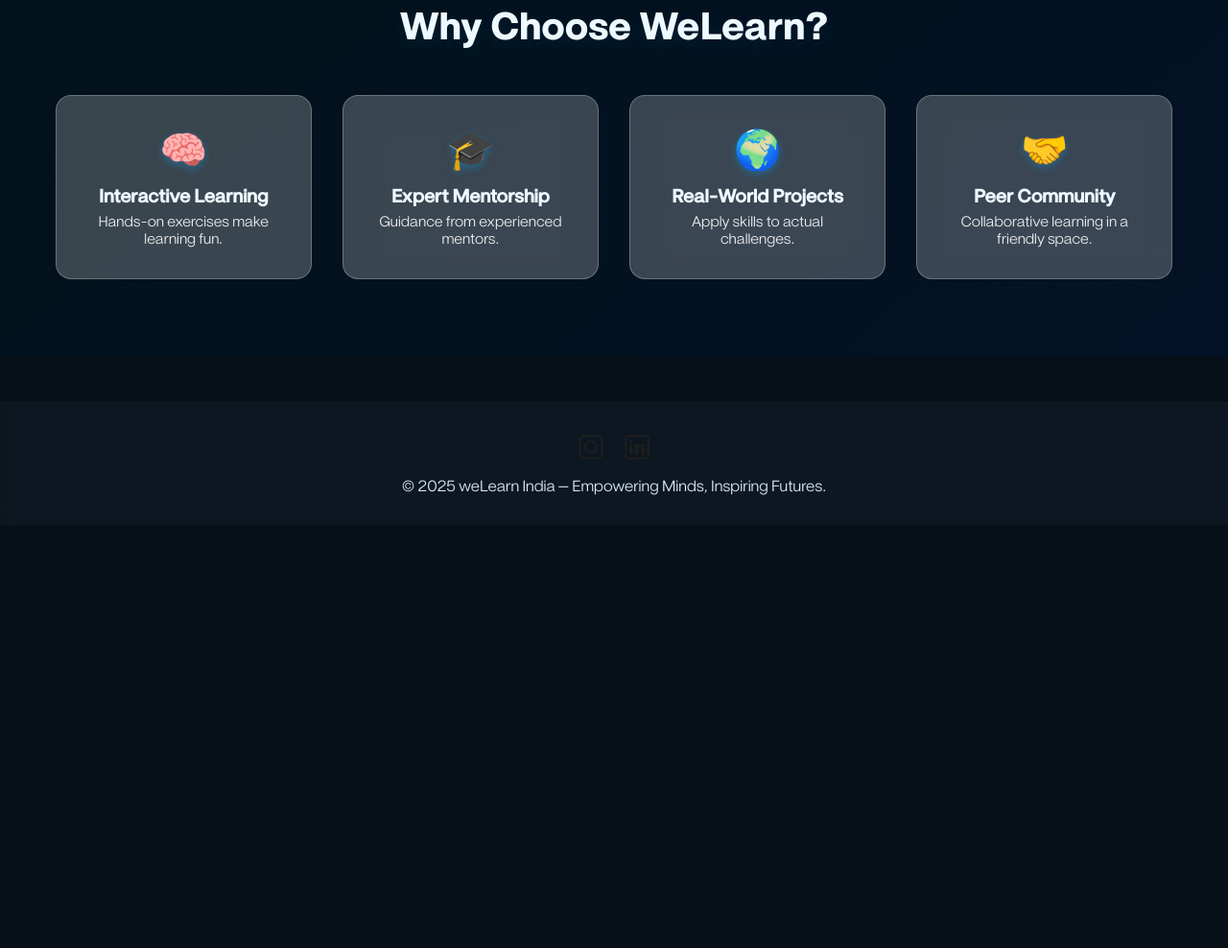
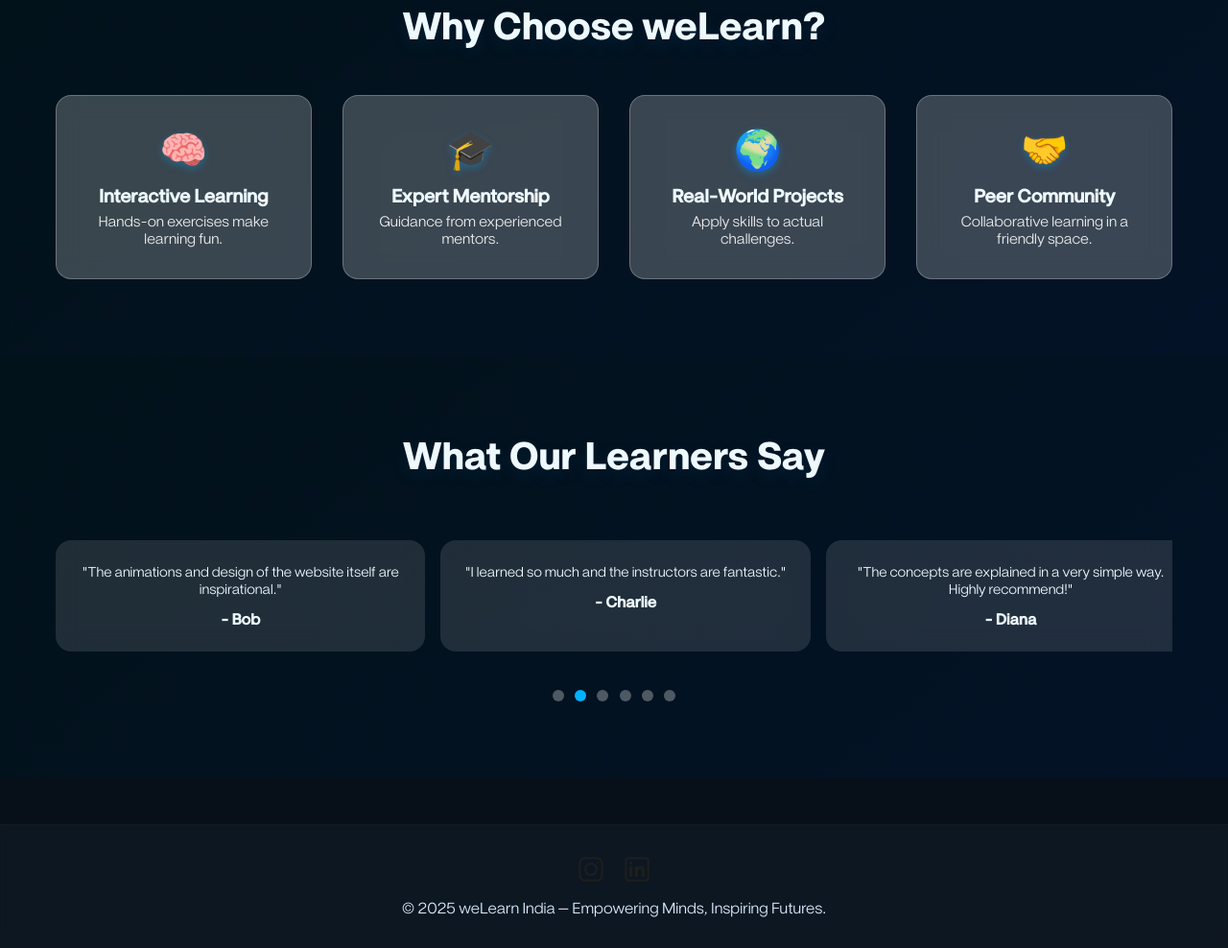
Before and after one commit to itsadithyakv/weLearnWebsite, a plain HTML site: page index.html in a window 1280 px wide. Shown: the part 877-1865 px from the top of the page at 96% size. Before the commit the page ends 1425 px from the top, so only its background shows below. Drawn offline with Linux system fonts and the light colour scheme; a web font is replaced by a local one.

Commit message:
Testimonials perfected

```diff
--- a/index.html
+++ b/index.html
@@ -77,7 +77,7 @@
 
 <!-- FEATURES SECTION -->
 <section class="features-section">
-  <h3 class="section-title fade-in">Why Choose WeLearn?</h3>
+  <h3 class="section-title fade-in">Why Choose weLearn?</h3>
   <div class="features-grid">
     <div class="feature-card fade-in">
       <div class="feature-icon">🧠</div>
@@ -103,6 +103,41 @@
 </section>
 
 
+<section class="testimonial-section">
+  <h2 class="section-title">What Our Learners Say</h2>
+  <div class="testimonial-carousel-wrapper">
+    <div class="testimonial-track">
+      <div class="testimonial-card fade-in">
+        <p>"Amazing experience! The courses are clear and practical."</p>
+        <h4>- Alice</h4>
+      </div>
+      <div class="testimonial-card fade-in">
+        <p>"The animations and design of the website itself are inspirational."</p>
+        <h4>- Bob</h4>
+      </div>
+      <div class="testimonial-card fade-in">
+        <p>"I learned so much and the instructors are fantastic."</p>
+        <h4>- Charlie</h4>
+      </div>
+      <div class="testimonial-card fade-in">
+        <p>"The concepts are explained in a very simple way. Highly recommend!"</p>
+        <h4>- Diana</h4>
+      </div>
+      <div class="testimonial-card fade-in">
+        <p>"Beautiful design and smooth animations, makes learning fun."</p>
+        <h4>- Ethan</h4>
+      </div>
+      <div class="testimonial-card fade-in">
+        <p>"The best online learning platform I've ever used."</p>
+        <h4>- Fiona</h4>
+      </div>
+    </div>
+  </div>
+  <div class="testimonial-dots"></div>
+</section>
+
+
+
 
   <!-- FOOTER glass -->
   <footer class="footer-glass">
--- a/scripts/home.js
+++ b/scripts/home.js
@@ -29,3 +29,51 @@ function fadeInOnScroll() {
 
 window.addEventListener('scroll', fadeInOnScroll);
 window.addEventListener('load', fadeInOnScroll); // trigger on page load
+
+const testimonialTrack = document.querySelector('.testimonial-track');
+const testimonialItems = Array.from(testimonialTrack.children);
+const testimonialDotsContainer = document.querySelector('.testimonial-dots');
+let testimonialIndex = 0;
+const scrollInterval = 3500;
+
+// Create 6 dots
+testimonialItems.forEach((_, i) => {
+  const dot = document.createElement('div');
+  dot.classList.add('dot');
+  if (i === 0) dot.classList.add('active');
+  testimonialDotsContainer.appendChild(dot);
+
+  dot.addEventListener('click', () => {
+    testimonialIndex = i;
+    updateTestimonialCarousel();
+    resetTestimonialInterval();
+  });
+});
+
+function updateTestimonialCarousel() {
+  const cardWidth = testimonialItems[0].offsetWidth + 16; // card width + gap
+  testimonialTrack.style.transform = `translateX(-${testimonialIndex * cardWidth}px)`;
+
+  const dots = Array.from(testimonialDotsContainer.children);
+  dots.forEach(dot => dot.classList.remove('active'));
+  dots[testimonialIndex].classList.add('active');
+}
+
+// Auto-scroll
+let testimonialAutoScroll = setInterval(() => {
+  testimonialIndex++;
+  if (testimonialIndex >= testimonialItems.length) testimonialIndex = 0;
+  updateTestimonialCarousel();
+}, scrollInterval);
+
+function resetTestimonialInterval() {
+  clearInterval(testimonialAutoScroll);
+  testimonialAutoScroll = setInterval(() => {
+    testimonialIndex++;
+    if (testimonialIndex >= testimonialItems.length) testimonialIndex = 0;
+    updateTestimonialCarousel();
+  }, scrollInterval);
+}
+
+// Initial position
+updateTestimonialCarousel();
--- a/styles/home.css
+++ b/styles/home.css
@@ -252,7 +252,7 @@
 
 /* Glassmorphic cards */
 .feature-card {
-  background: rgba(255, 255, 255, 0.22); /* more visible */
+  background: rgba(255, 255, 255, 0.22);
   border-radius: 16px;
   padding: 2rem 1.5rem;
   backdrop-filter: blur(14px);
@@ -264,12 +264,11 @@
   text-align: center;
   transition: transform 0.35s ease, box-shadow 0.35s ease, background 0.35s ease;
   cursor: pointer;
-  perspective: 800px; /* enable subtle 3D tilt */
-  opacity: 0; /* start hidden for scroll animation */
-  transform: translateY(28px);
+  perspective: 800px; /* 3D tilt */
   position: relative;
-  z-index: 30; /* ensure card is above everything */
+  z-index: 30; /* above everything */
 }
+
 
 /* Scroll-triggered fade-in */
 .feature-card.visible {
@@ -337,3 +336,96 @@
     width: 100%;
   }
 }
+
+
+.testimonial-section {
+  padding: 5rem 4.5%;
+  background: linear-gradient(140deg, #02121a 0%, #031226 100%);
+  display: flex;
+  flex-direction: column;
+  align-items: center;
+  position: relative;
+  z-index: 10;
+}
+
+.testimonial-section .section-title {
+  font-family: "NatureBold";
+  font-size: 2.5rem;
+  color: #eef9ff;
+  margin-bottom: 3rem;
+  text-align: center;
+  text-shadow: 0 6px 18px rgba(0,170,255,0.1);
+}
+
+.testimonial-carousel-wrapper {
+  overflow: hidden;
+  width: 100%;
+  max-width: 1200px;
+  position: relative;
+  padding: 1rem 0;
+}
+
+.testimonial-track {
+  display: flex;
+  gap: 1rem;
+  width: max-content;
+  transition: transform 0.8s ease;
+}
+
+.testimonial-card {
+  flex: 0 0 15%; /* compact width for 3-4 cards visible */
+  background: rgba(255,255,255,0.12);
+  backdrop-filter: blur(12px);
+  border-radius: 16px;
+  padding: 1.5rem 1rem;
+  text-align: center;
+  transition: background 0.35s ease, opacity 0.35s ease;
+  cursor: default;
+  color: #eef9ff;
+}
+
+.testimonial-card p {
+  font-family: "NatureLight";
+  font-size: 0.9rem;
+  margin-bottom: 0.8rem;
+}
+
+.testimonial-card h4 {
+  font-family: "NatureMedium";
+  font-size: 1rem;
+  margin: 0;
+}
+
+.testimonial-card:hover {
+  background: rgba(0,179,255,0.2);
+  opacity: 0.95;
+}
+
+.testimonial-dots {
+  display: flex;
+  justify-content: center;
+  margin-top: 1.5rem;
+  gap: 0.7rem;
+  z-index: 20;
+  position: relative;
+}
+
+.testimonial-dots .dot {
+  width: 12px;
+  height: 12px;
+  border-radius: 50%;
+  background: rgba(255,255,255,0.3);
+  cursor: pointer;
+  transition: background 0.3s ease;
+}
+
+.testimonial-dots .dot.active {
+  background: #00b3ff;
+}
+
+/* Responsive */
+@media (max-width: 820px) {
+  .testimonial-card {
+    flex: 0 0 80%;
+  }
+}
```
